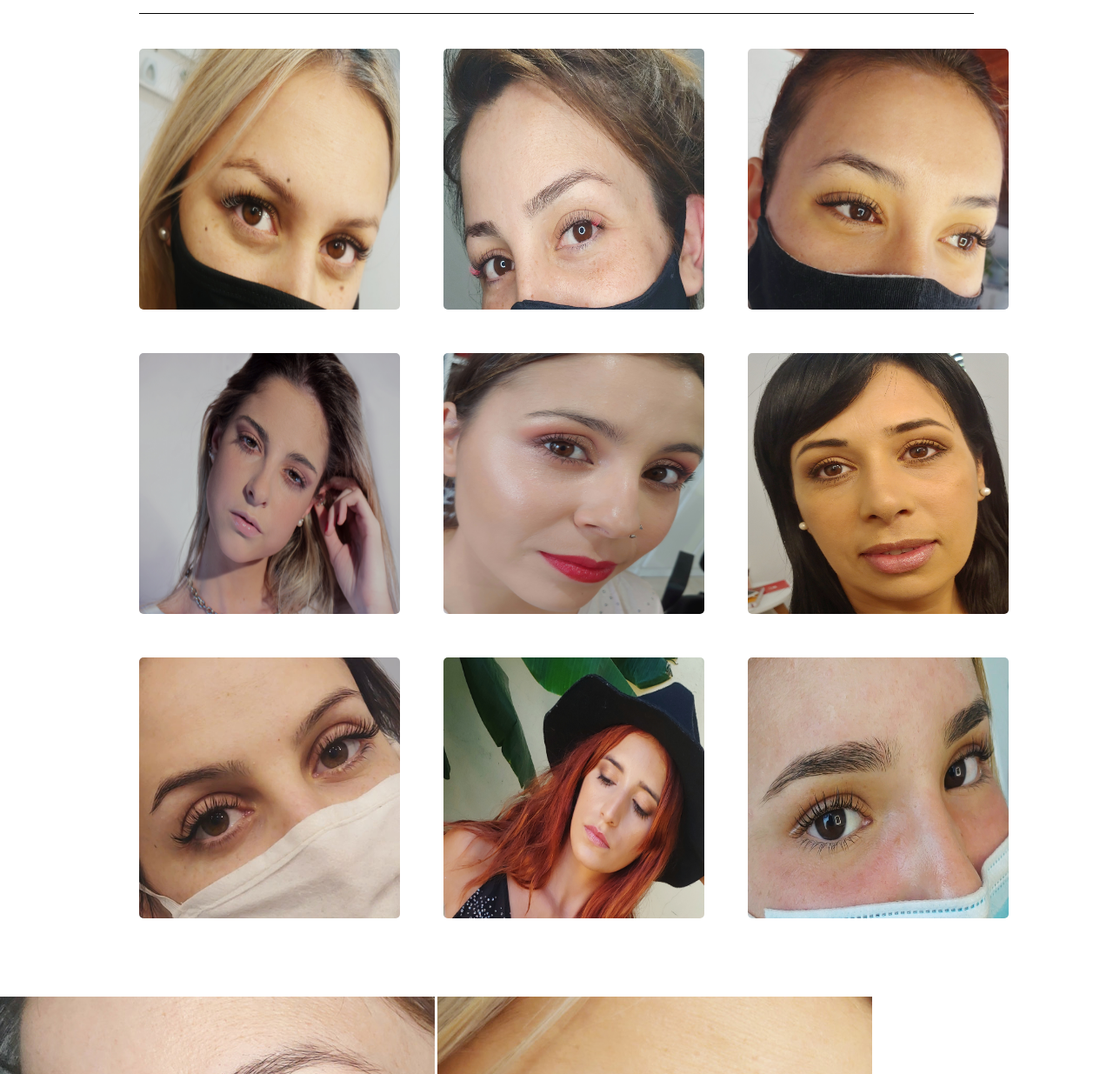
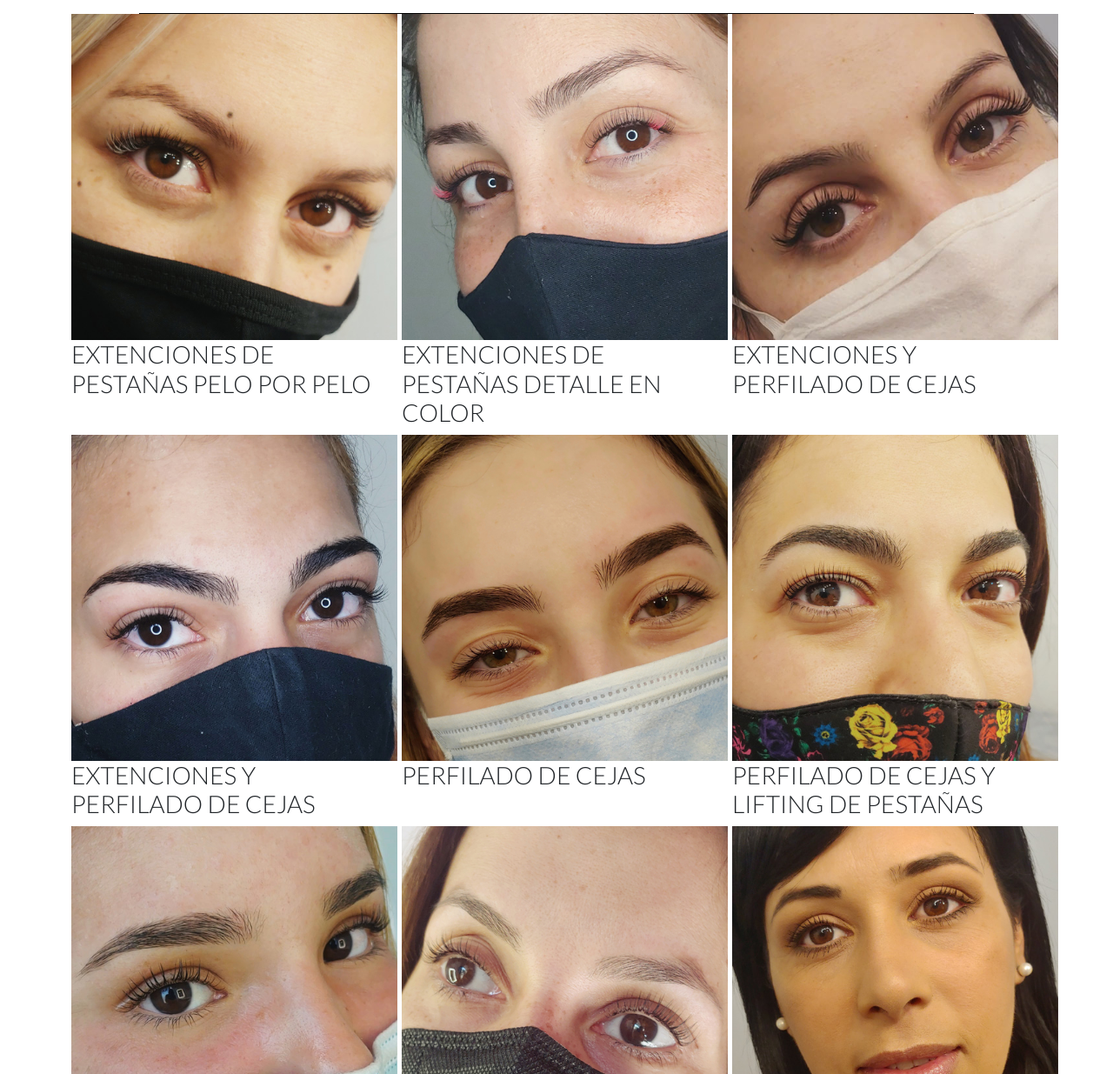
Before and after one commit to milicorre/fr-proyecto, a website: page trabajos.html in a window 1280 px wide. Shown: the part 125-1360 px from the top of the page at 87% size. Drawn offline with nearby package versions, Linux system fonts and the light colour scheme.

Commit message:
trabajos-nuevo

```diff
--- a/scss/components/_trabajos.scss
+++ b/scss/components/_trabajos.scss
@@ -3,17 +3,13 @@
     margin: auto;
     box-sizing: content-box;
     padding: 40px 0px 40px;
-    display: grid;
-    grid-template-columns: repeat(3, 350px);
-    grid-template-rows: repeat(3, 350px);
-    grid-template-areas:
-    "foto1 foto2 foto3"
-    "foto4 foto5 foto6"
-    "foto7 foto8 foto9";
-}
+
+    }
+
 
 .contenedor-trabajos img:hover{
     transform: scale(1.3);
+    transition: all 1s;
 }
 .fototrabajo1{
     grid-area: foto1;
@@ -22,59 +18,3 @@
     height: 300px;
     transition: all 1s;
 }
-.fototrabajo2{
-    grid-area: foto2;
-   border-radius: 5px;
-   width: 300px;
-   height: 300px;
-   transition: all 1s;
-}
-.fototrabajo3{
-    grid-area: foto3;
-    border-radius: 5px;
-    width: 300px;
-    height: 300px;
-    transition: all 1s;
-}
-.fototrabajo4{
-    grid-area: foto4;
-    border-radius: 5px;
-    width: 300px;
-    height: 300px;
-    transition: all 1s;
-}
-.fototrabajo5{
-    grid-area: foto5;
-    border-radius: 5px;
-    width: 300px;
-    height: 300px;
-    transition: all 1s;
-}
-.fototrabajo6{
-    grid-area: foto6;
-    border-radius: 5px;
-    width: 300px;
-    height: 300px;
-    transition: all 1s;
-}
-.fototrabajo7{
-    grid-area: foto7;
-    border-radius: 5px;
-    width: 300px;
-    height: 300px;
-    transition: all 1s;
-}
-.fototrabajo8{
-    grid-area: foto8;
-    border-radius: 5px;
-    width: 300px;
-    height: 300px;
-    transition: all 1s;
-}
-.fototrabajo9{
-    grid-area: foto9;
-    border-radius: 5px;
-    width: 300px;
-    height: 300px;
-    transition: all 1s;
-}
--- a/trabajos.html
+++ b/trabajos.html
@@ -70,21 +70,71 @@
         </div>
     </header>
     <main>
-        <div class="contenedor-trabajos">
-            <img src="Imagenes/trabajos/extencion color.jpeg" alt="Modelando Trabajo de Extenciones de color" class="fototrabajo1">
-            <img src="Imagenes/trabajos/extencionescolor.jpeg" alt="Modelando Trabajo de Extenciones de color rosa" class="fototrabajo2">
-            <img src="Imagenes/trabajos/extencionpxp.jpeg" alt="Modelando trabajo de Extenciones pelo x pelo" class="fototrabajo3">
-            <img src="Imagenes/trabajos/makeuprodu1.jpeg" alt="Modelando trabajo de Maquillaje produccion cata" class="fototrabajo4">
-            <img src="Imagenes/trabajos/makeupsocial.jpeg" alt="Modelando trabajo de Maquillaje social" class="fototrabajo5">
-            <img src="Imagenes/trabajos/makeupsocial2.jpeg" alt="Modelando trabajo de Maquillaje socail 2" class="fototrabajo6">
-            <img src="Imagenes/fotos-trabajos/PerfiladoExtensiones.jpg" alt="Modelando trabajo de Perfilado" class="fototrabajo7">
-            <img src="Imagenes/trabajos/produmakeup.jpeg" alt="Modelando trabajo de Maquillaje produccion" class="fototrabajo8">
-            <img src="Imagenes/trabajos/lifting-perfi.jpeg" alt="Modelando trabajo de Lifting y perfilado" class="fototrabajo9">
+        <div class="container">
+           <div class="row">
+               <div class=" col-4">
+                   <img src="Imagenes/fotos-trabajos/extensionespxp.jpg" width="375" height="375" alt="">
+                   <h3>EXTENCIONES DE PESTAÑAS PELO POR PELO</h3>
+               </div>
+               <div class="col-4">
+                <img src="Imagenes/fotos-trabajos/ExtensionesColor.jpg" width="375" height="375" alt="">
+                <h3>EXTENCIONES DE PESTAÑAS DETALLE EN COLOR</h3>
+               </div>
+               <div class="col-4">
+                <img src="Imagenes/fotos-trabajos/PerfiladoExtensiones.jpg"width="375" height="375" alt="">
+                <h3>EXTENCIONES Y PERFILADO DE CEJAS</h3>
+               </div>
+           </div>
+           <div class="row">
+               <div class=" col-4">
+                   <img src="Imagenes/fotos-trabajos/PerfiladoExtensiones2.jpg" width="375" height="375" alt="">
+                   <h3>EXTENCIONES Y PERFILADO DE CEJAS</h3>
+               </div>
+               <div class="col-4">
+                <img src="Imagenes/fotos-trabajos/perfilado.jpg" width="375" height="375" alt="">
+                <h3>PERFILADO DE CEJAS</h3>
+               </div>
+               <div class="col-4">
+                <img src="Imagenes/fotos-trabajos/perfiladoLifting.jpg" width="375" height="375" alt="">
+                <h3>PERFILADO DE CEJAS Y LIFTING DE PESTAÑAS</h3>
+               </div>
+           </div>
+           <div class="row">
+              <div class=" col-4">
+                   <img src="Imagenes/fotos-trabajos/PerfiladoLifting2.jpg" width="375" height="375" alt="">
+                   <h3>PERFILADO DE CEJAS Y LIFTING DE PESTAÑAS</h3>
+               </div>
+               <div class="col-4">
+                <img src="Imagenes/fotos-trabajos/perfiladoLifting3.jpg" width="375" height="375" alt="">
+                <h3>PERFILADO DE CEJAS Y LIFTING DE PESTAÑAS</h3>
+               </div>
+               <div class="col-4">
+                <img src="Imagenes/fotos-trabajos/makeupSocial2.jpg" width="375" height="375" alt="">
+                <h3>MAQUILLAJE SOCIAL</h3>
+               </div>
+           </div>
+           <div class="row">
+            <div class=" col-4">
+                <img src="Imagenes/fotos-trabajos/makeupSocial.jpg" width="375" height="375" alt="">
+                <h3>MAQUILLAJE SOCIAL</h3>
+            </div>
+            <div class="col-4">
+             <img src="Imagenes/fotos-trabajos/makeupProducion2.jpg" width="375" height="375" alt="">
+             <h3>MAQUILLAJE PARA PRODUCCION DE FOTOS</h3>
+            </div>
+            <div class="col-4">
+             <img src="Imagenes/fotos-trabajos/makeupProdu.jpg" width="375" height="375" alt="">
+             <h3>MAQUILLAJE PARA PRODUCCION DE FOTOS</h3>
+            </div>
+           </div>
 
         </div>
+
+
+        <div class="contenedor-trabajos">
+
+
     </main>
-            <img src="Imagenes/fotos-trabajos/ExtensionesColor.jpg" alt="">
-            <img src="Imagenes/fotos-trabajos/extensionespxp.jpg" alt="">
     <footer class="footer">
         <section class="contacto" id="contact">
             <h2>Contacto</h2>
```
